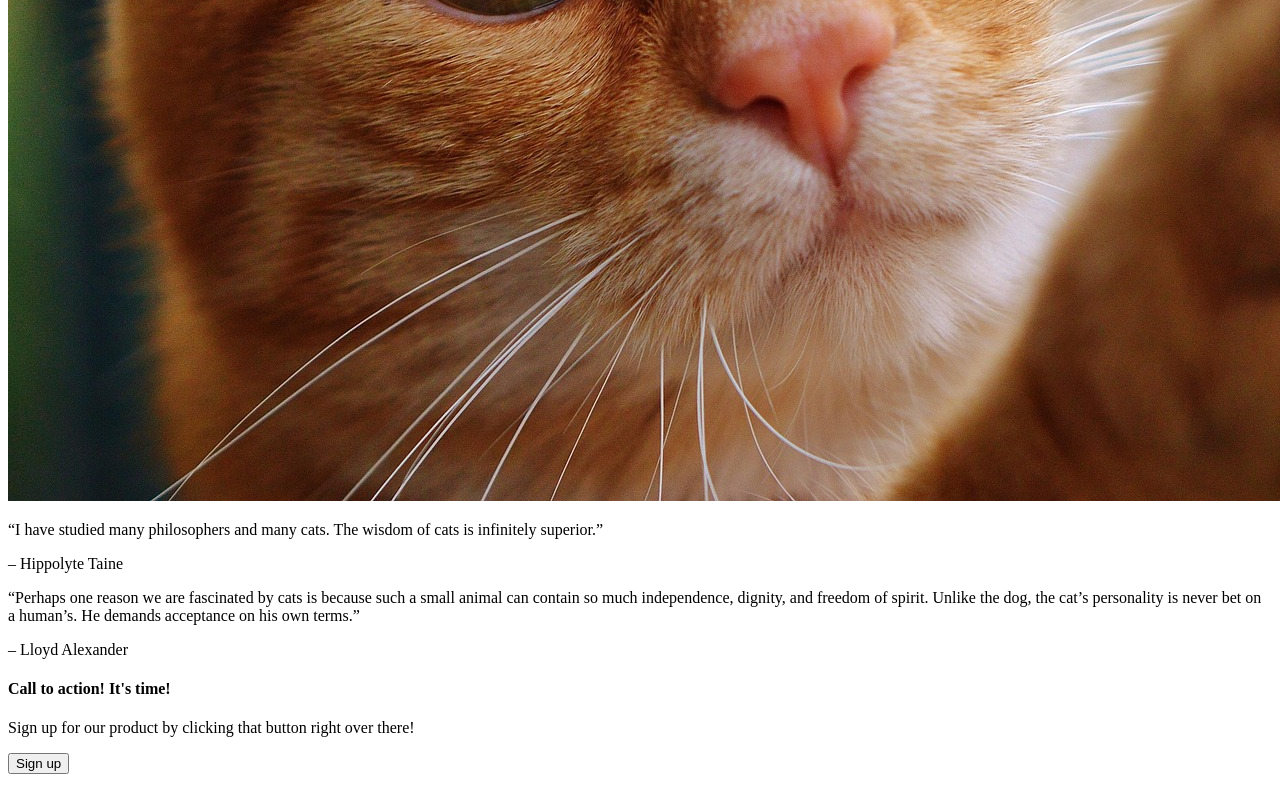
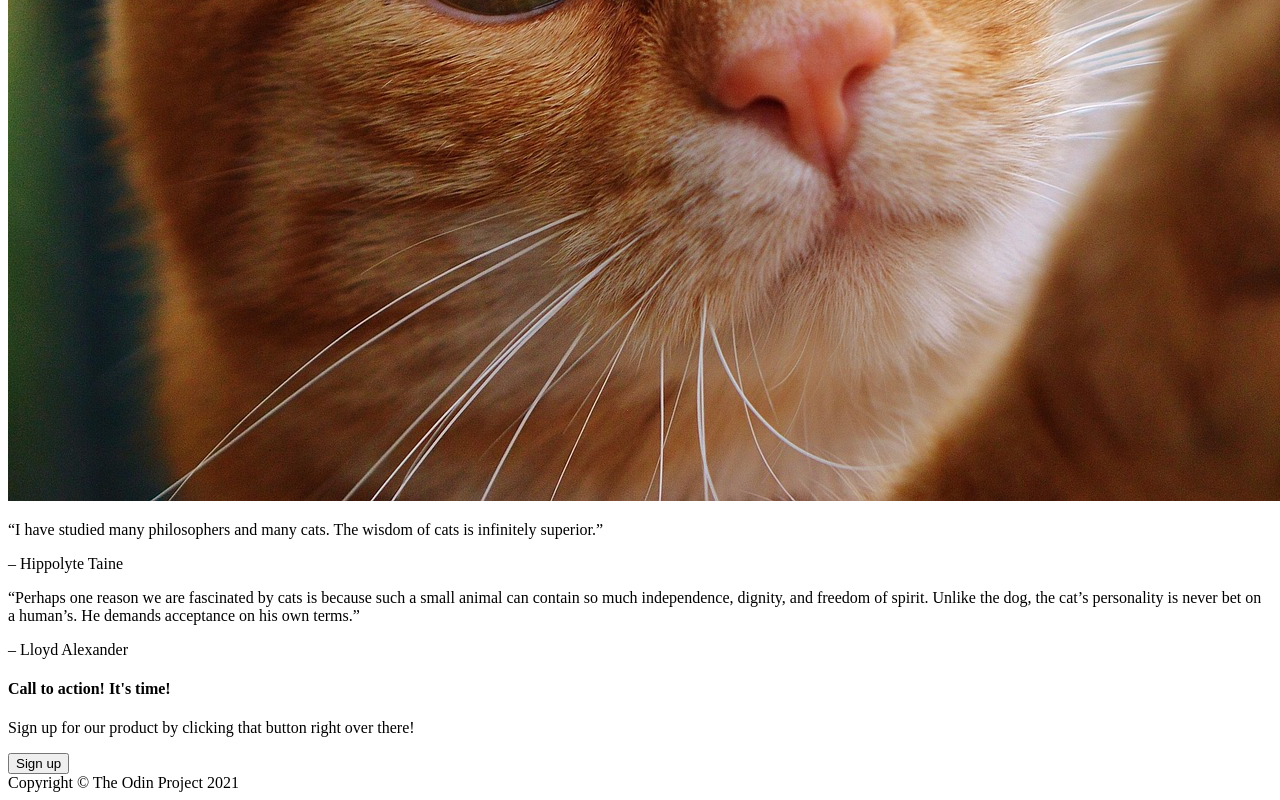
Before and after one commit to Krovannox/landing-page-project, a plain HTML site: page index.html in a window 1280 px wide. Shown: the part 8208-9008 px from the top of the page. Drawn offline with Linux system fonts and the light colour scheme.

Commit message:
Add footer to html

```diff
--- a/index.html
+++ b/index.html
@@ -84,5 +84,13 @@
             </div>
         </section>
 
+        <footer class="footer">
+            <div class="container">
+                <div class="footer-text">
+                    Copyright © The Odin Project 2021
+                </div>
+            </div>
+        </footer>
+
     </body>
 </html>
```
